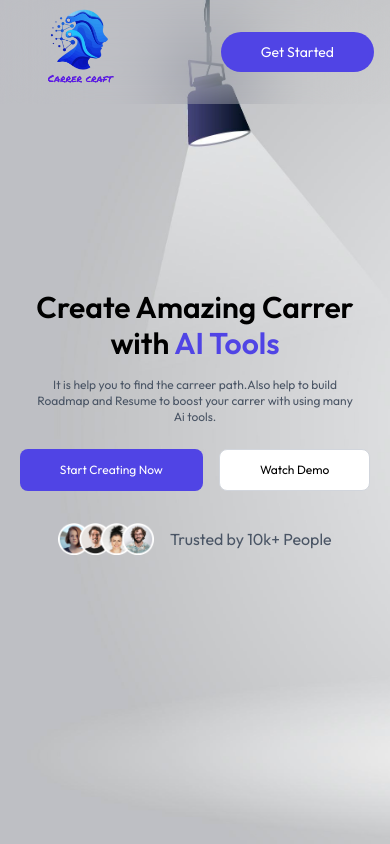
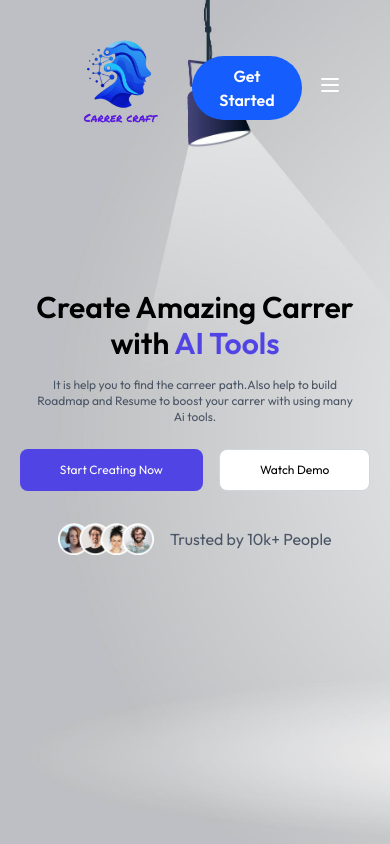
Before and after one commit to Himanshukabsuri/CareerCraft, a React (Vite) app in the folder Frontend/: page / in a window 390 px wide. Shown: the top 844 px of the page. Built offline with nearby package versions, Linux system fonts and the light colour scheme.

Commit message:
navbar fixed

```diff
--- a/Frontend/src/components/Navbar.jsx
+++ b/Frontend/src/components/Navbar.jsx
@@ -1,52 +1,100 @@
 import React, { useState } from "react";
-import logo from '../assets/logoo.png'
-import Login from '../components/Login'
+import logo from '../assets/logoo.png';
+import Login from '../components/Login';
 import { useNavigate } from "react-router-dom";
 
+const Navbar = () => {
+  const navigate = useNavigate();
+  const [open, setOpen] = useState(false);
+  const [menuOpen, setMenuOpen] = useState(false);
 
-const Navbar = () => {
-  const navigate = useNavigate
-  const [open, setOpen] = useState(false);
-  const LoginSignUp = ()=>{
-    const [action ,setAction] = useState("Sign up");
-
-  }
+  const toggleMenu = () => {
+    setMenuOpen(!menuOpen);
+  };
 
   return (
     <>
       {/* Navbar */}
-      <div className='fixed h-26 z-5 w-full backdrop-blur-2xl flex justify-between items-center py-3 px-4 sm:px-20 xl:px-32 '>
-
-            <img src={logo} alt="logo" className=' w-32 sm:w-44 cursor-pointer' onClick={()=>navigate('/')}  />
+      <nav className="absolute top-0 left-0 w-full z-60 bg-transparent py-4 px-6" style={{ zIndex: 60 }}>
+        <div className="w-full flex items-center justify-between px-6">
 
 
+          {/* Logo - Far Left */}
+          <div className="flex-shrink-0">
+            <img
+              src={logo}
+              alt="Career Craft Logo"
+              className="w-36 sm:w-44 object-contain cursor-pointer"
+              onClick={() => navigate('/')}
+              aria-label="Navigate to homepage"
+            />
+          </div>
 
-                    <button onClick={() => setOpen(true)}     className='flex items-center gap-2 rounded-full text-sm cursor-pointer bg-primary text-white px-10 py-2.5'>Get Started </button>
+          {/* Right Section: Get Started + Mobile Menu */}
+          <div className="flex items-center space-x-4">
+            {/* Get Started Button */}
+            <button
+              onClick={() => setOpen(true)}
+              className="bg-blue-600 text-white px-6 py-2 rounded-full font-semibold hover:bg-blue-700 transition-colors duration-200"
+              aria-label="Open login or signup modal"
+            >
+              Get Started
+            </button>
 
-
-
-
-
+            {/* Mobile Menu Button */}
+            <div className="md:hidden">
+              <button
+                onClick={toggleMenu}
+                className="text-white focus:outline-none"
+                aria-label="Toggle mobile menu"
+                aria-expanded={menuOpen}
+              >
+                <svg className="w-6 h-6" fill="none" stroke="currentColor" viewBox="0 0 24 24">
+                  <path
+                    strokeLinecap="round"
+                    strokeLinejoin="round"
+                    strokeWidth="2"
+                    d={menuOpen ? "M6 18L18 6M6 6l12 12" : "M4 6h16M4 12h16M4 18h16"}
+                  />
+                </svg>
+              </button>
+            </div>
+          </div>
         </div>
 
-      {/* Popup (Modal) */}
+        {/* Mobile Menu */}
+        {menuOpen && (
+          <div className="md:hidden bg-white/90 shadow-lg rounded-b-lg mt-2">
+            <div className="flex flex-col space-y-4 py-4 px-6">
+              <button
+                onClick={() => {
+                  setOpen(true);
+                  setMenuOpen(false);
+                }}
+                className="bg-blue-600 text-white px-6 py-2 rounded-full font-semibold hover:bg-blue-700 transition-colors duration-200 text-left"
+              >
+                Get Started
+              </button>
+            </div>
+          </div>
+        )}
+      </nav>
+
+      {/* Login/Signup Modal */}
       {open && (
-        <div className="fixed inset-0 bg-black/50 flex items-center justify-center z-50">
-          <div className="bg-white p-6 rounded-2xl shadow-xl w-96 relative">
-            {/* Close button */}
+        <div className="fixed inset-0 bg-black/60 flex items-center justify-center z-70 transition-opacity duration-300">
+          <div className="bg-white p-8 rounded-2xl shadow-2xl w-full max-w-md relative transform transition-all scale-100 animate-fadeIn">
             <button
               onClick={() => setOpen(false)}
-              className="absolute top-2 right-2 text-gray-500 hover:text-gray-700"
+              className="absolute top-4 right-4 text-gray-500 hover:text-gray-700 text-lg"
+              aria-label="Close modal"
             >
-              ✖
+              ✕
             </button>
 
-            <h2 className="text-2xl font-semibold text-center mb-4">Welcome</h2>
+            <h2 className="text-2xl font-bold text-gray-800 text-center mb-6">Welcome to Career Craft</h2>
 
-            {/* Login/Signup form */}
-
-          <Login/>
-
+            <Login />
           </div>
         </div>
       )}
--- a/Frontend/src/components/Plan.jsx
+++ b/Frontend/src/components/Plan.jsx
@@ -2,33 +2,50 @@ import React from "react";
 
 const Plans = () => {
   return (
-    <div className="min-h-screen bg-gray-100 flex items-center justify-center p-6">
-      <div className="grid md:grid-cols-2 gap-8 max-w-5xl w-full">
+    <div className="min-h-screen bg-gradient-to-b from-gray-50 to-gray-100 flex items-center justify-center p-6 md:p-12">
+      <div className="grid md:grid-cols-2 gap-8 max-w-6xl w-full">
         {/* Free Plan */}
-        <div className="bg-white rounded-2xl shadow-lg p-6 flex flex-col items-center">
-          <h2 className="text-2xl font-bold mb-4">Free Plan</h2>
-          <p className="text-3xl font-semibold text-blue-600 mb-6">₹0 / month</p>
-          <ul className="space-y-3 text-gray-700 mb-6">
-            <li>✅ Basic access</li>
-            <li>✅ Limited features</li>
-            <li>✅ Community support</li>
+        <div className="bg-white rounded-2xl shadow-xl p-8 flex flex-col items-center transform hover:scale-105 transition-transform duration-300">
+          <h2 className="text-2xl font-bold text-gray-800 mb-4">Free Plan</h2>
+          <p className="text-4xl font-semibold text-blue-600 mb-6">₹0 / month</p>
+          <ul className="space-y-4 text-gray-600 mb-8">
+            <li className="flex items-center">
+              <span className="text-green-500 mr-2">✅</span> Basic access
+            </li>
+            <li className="flex items-center">
+              <span className="text-green-500 mr-2">✅</span> Limited features
+            </li>
+            <li className="flex items-center">
+              <span className="text-green-500 mr-2">✅</span> Community support
+            </li>
           </ul>
-          <button className="bg-blue-600 text-white px-6 py-2 rounded-lg hover:bg-blue-700 transition">
+          <button className="bg-blue-500 text-white px-6 py-3 rounded-lg font-medium hover:bg-blue-600 transition-colors duration-300">
             Get Started
           </button>
         </div>
 
         {/* Premium Plan */}
-        <div className="bg-white rounded-2xl shadow-lg p-6 flex flex-col items-center">
-          <h2 className="text-2xl font-bold mb-4">Premium Plan</h2>
-          <p className="text-3xl font-semibold text-blue-600 mb-6">₹499 / month</p>
-          <ul className="space-y-3 text-gray-700 mb-6">
-            <li>✅ Unlimited Job Search</li>
-            <li>✅ Resume Build with AI</li>
-            <li>✅ Unlimited Chat</li>
-            <li>✅ Guidance for Developing Skills</li>
+        <div className="relative bg-gradient-to-br from-blue-50 to-white rounded-2xl shadow-xl p-8 flex flex-col items-center transform hover:scale-105 transition-transform duration-300">
+          <span className="absolute top-0 right-0 bg-yellow-400 text-gray-800 text-sm font-semibold px-3 py-1 rounded-bl-lg rounded-tr-lg">
+            Recommended
+          </span>
+          <h2 className="text-2xl font-bold text-gray-800 mb-4">Premium Plan</h2>
+          <p className="text-4xl font-semibold text-blue-600 mb-6">₹499 / month</p>
+          <ul className="space-y-4 text-gray-600 mb-8">
+            <li className="flex items-center">
+              <span className="text-green-500 mr-2">✅</span> Unlimited Job Search
+            </li>
+            <li className="flex items-center">
+              <span className="text-green-500 mr-2">✅</span> Resume Build with AI
+            </li>
+            <li className="flex items-center">
+              <span className="text-green-500 mr-2">✅</span> Unlimited Chat
+            </li>
+            <li className="flex items-center">
+              <span className="text-green-500 mr-2">✅</span> Guidance for Developing Skills
+            </li>
           </ul>
-          <button className="bg-blue-600 text-white px-6 py-2 rounded-lg hover:bg-blue-700 transition">
+          <button className="bg-gradient-to-r from-blue-600 to-blue-800 text-white px-6 py-3 rounded-lg font-medium hover:from-blue-700 hover:to-blue-900 transition-all duration-300">
             Subscribe Now
           </button>
         </div>
```
